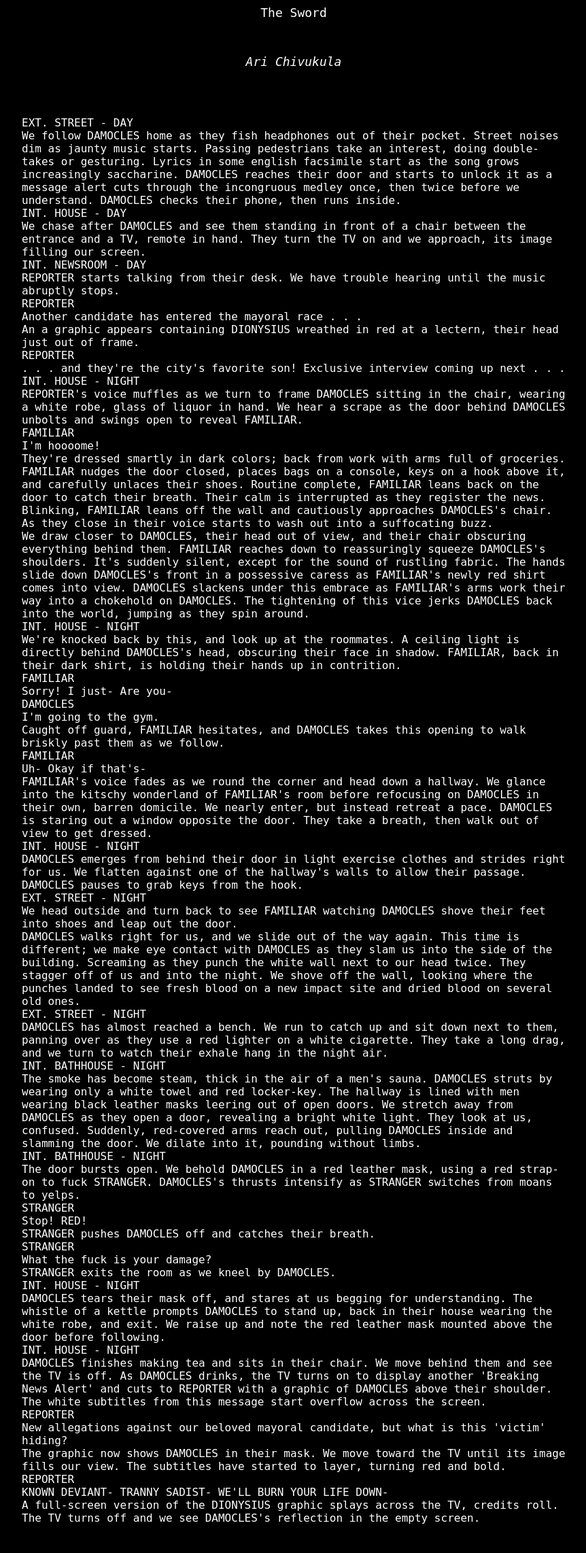
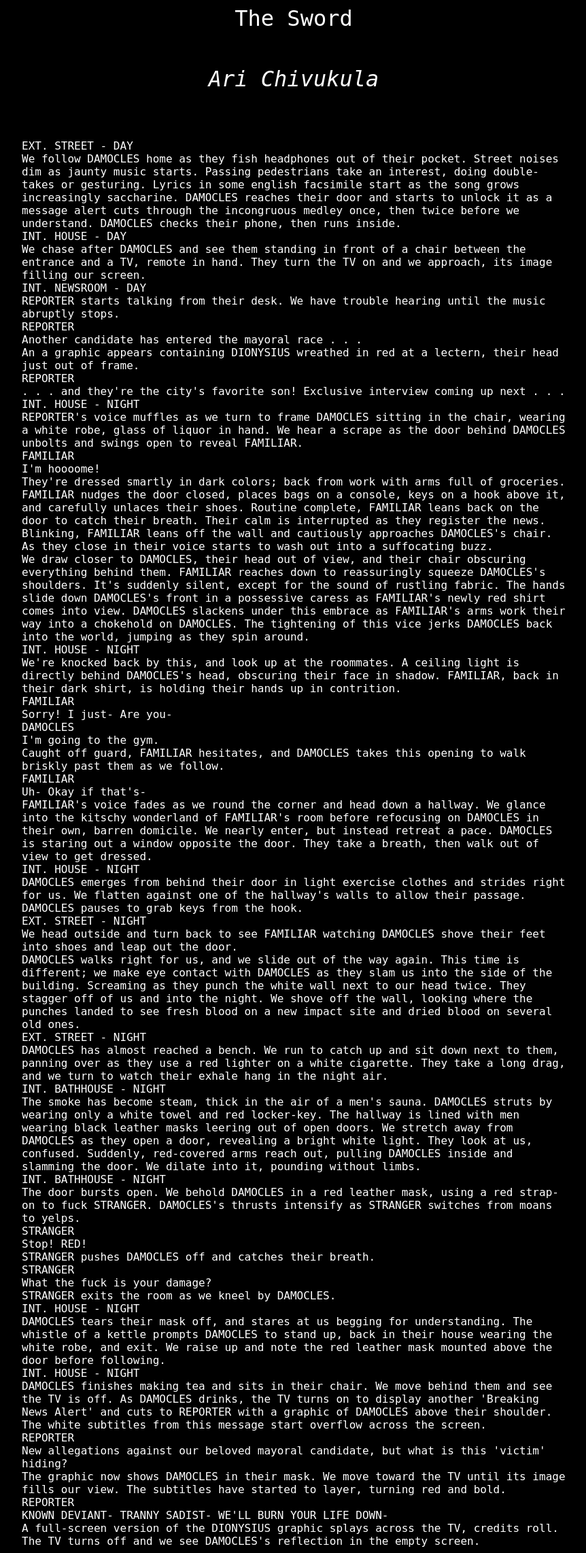
Before and after one commit to AriChivukula/FadeIn, a Jekyll site: the page built from index.md, in a window 1280 px wide. Shown: the whole page at 68% size, without its empty margins (208-1070 px from the left). Built offline with Jekyll 4.4.1, drawn with Linux system fonts in a browser that asks for light colours; before the commit the page ends 2250 px from its top, so only the background shows below that.

Commit message:
Update default.html

```diff
--- a/_layouts/default.html
+++ b/_layouts/default.html
@@ -12,11 +12,11 @@
         max-width: 800px;
       }
       .title {
-        font-size: large;
+        font-size: 2em;
         text-align: center;
       }
       .author {
-        font-size: large;
+        font-size: 2em;
         font-style: italic;
         text-align: center;
       }
```
